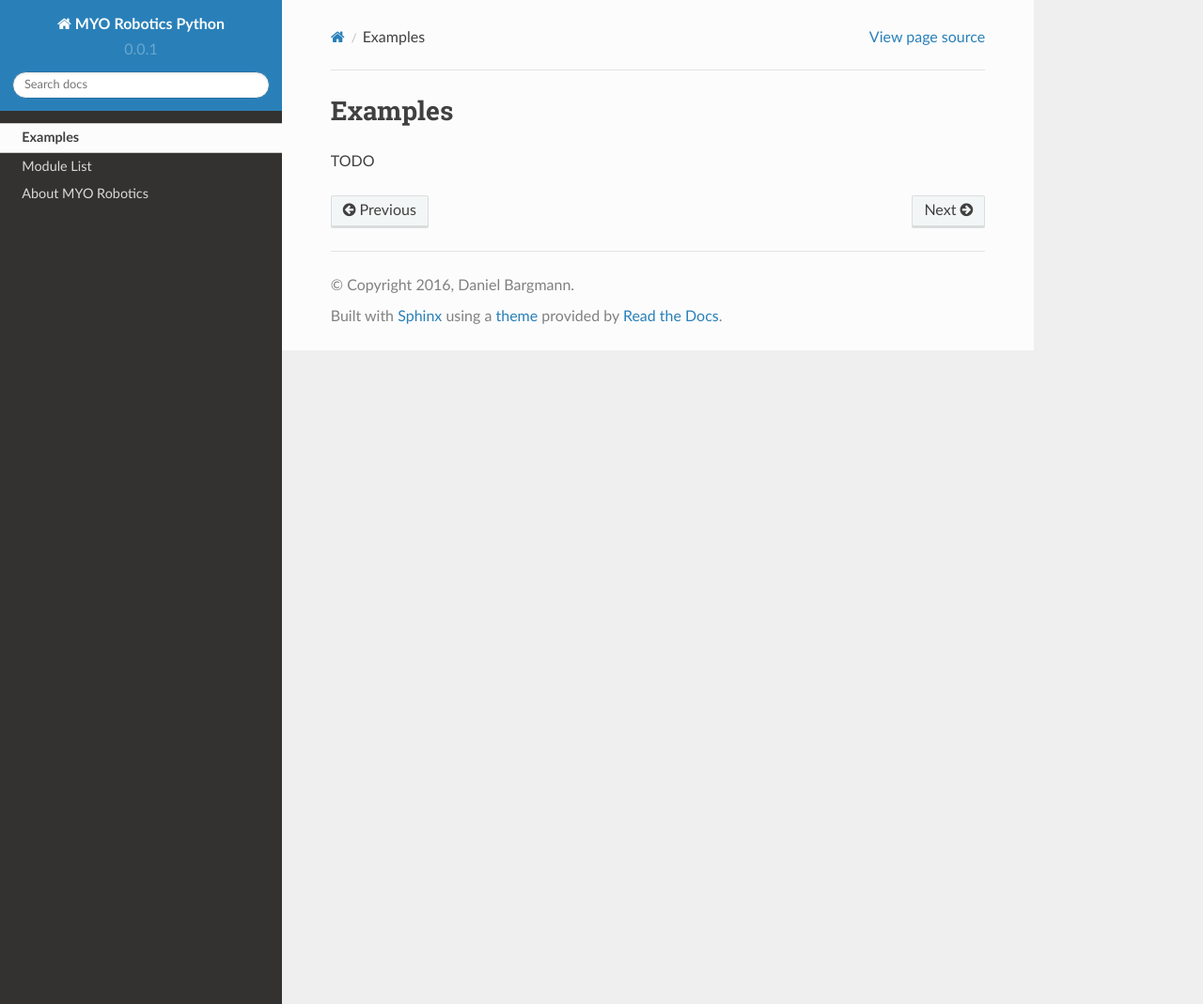
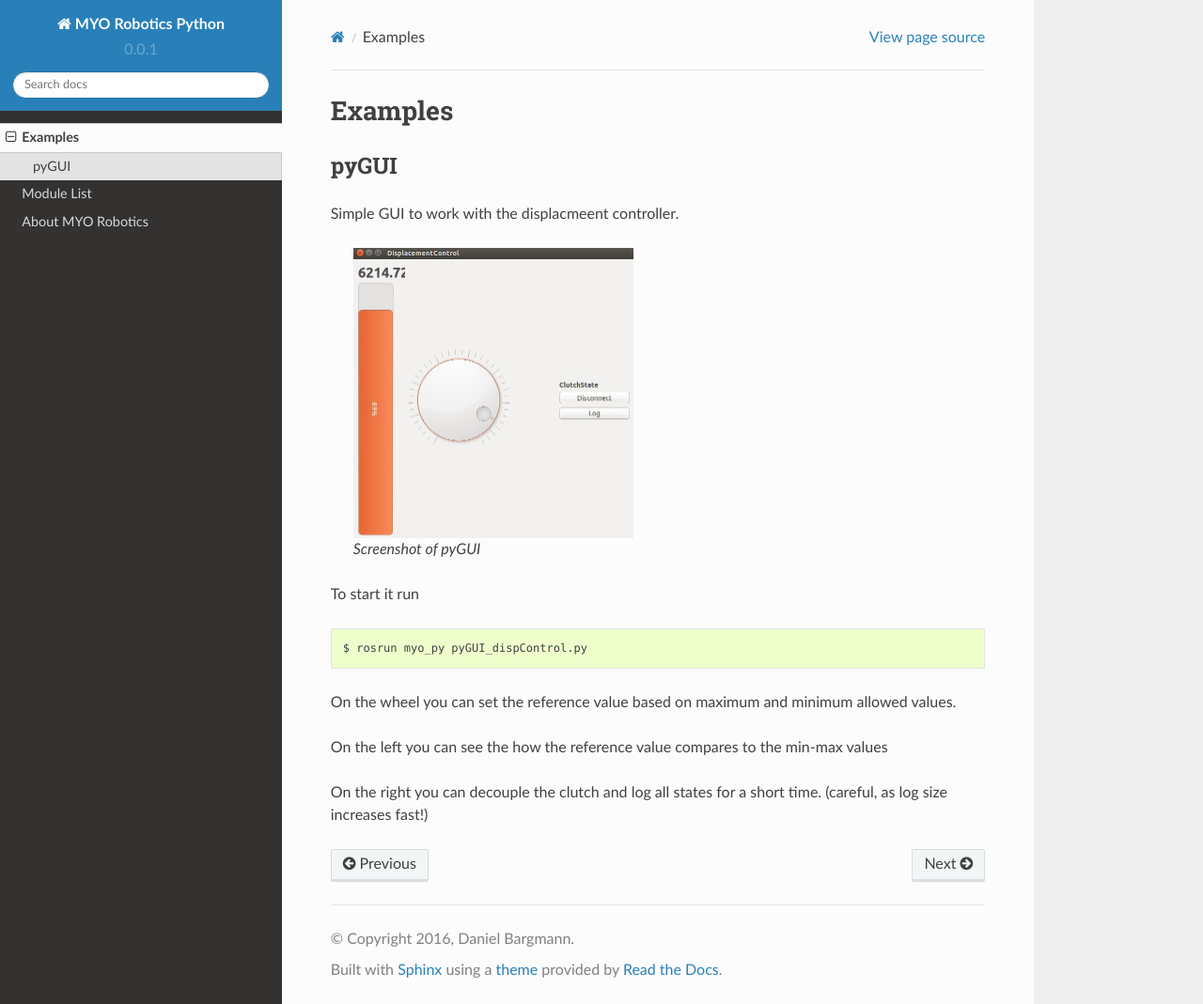
Before and after one commit to ipa-danb/myocontrol-py, a Sphinx documentation site: the page built from docs/source/examples.rst, in a window 1280 px wide and 1069 px high. Shown: the whole window at 94% size. Built offline with Sphinx 7.4.7 and the Read the Docs theme 2.0.0, drawn with Linux system fonts in a browser that asks for light colours.

Commit message:
Added examples for documentation

```diff
--- a/docs/source/examples.rst
+++ b/docs/source/examples.rst
@@ -1,4 +1,26 @@
 Examples
 ==========
 
-TODO
+pyGUI
+------
+
+Simple GUI to work with the displacmeent controller.
+
+ .. figure:: pyGUI_Orthosis.jpg
+    :scale: 50%
+
+    Screenshot of pyGUI
+
+
+To start it run
+::
+
+  $ rosrun myo_py pyGUI_dispControl.py
+
+On the wheel you can set the reference value based on maximum and minimum
+allowed values.
+
+On the left you can see the how the reference value compares to the min-max values
+
+On the right you can decouple the clutch and log all states for a short time.
+(careful, as log size increases fast!)
```
